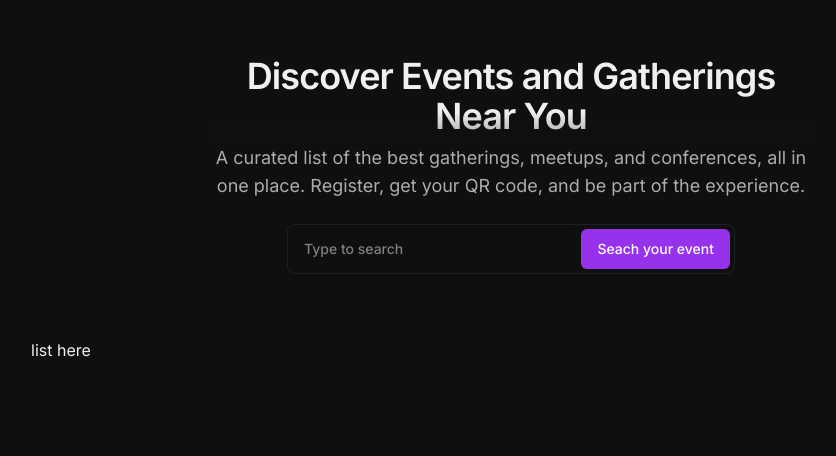
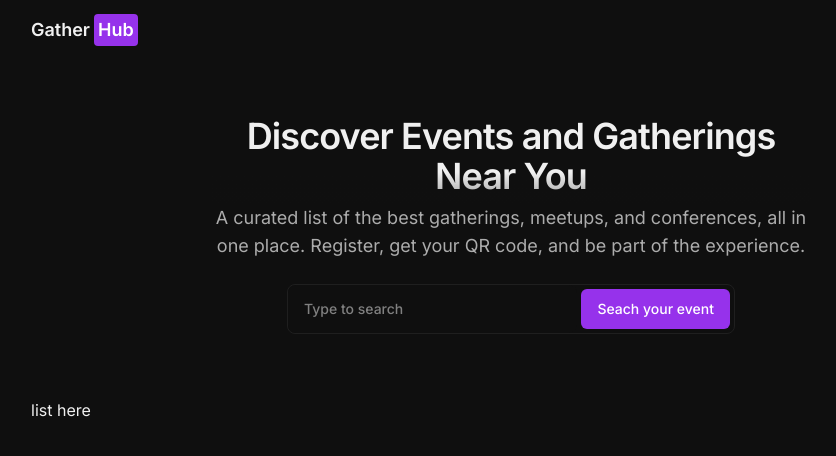
Before and after one commit to fikrialwan/fe-gatherhub, a Nuxt app: page / in a window 1280 px wide. Shown: the top 456 px of the page, without its empty margins (129-965 px from the left). Built offline with nearby package versions, Linux system fonts and the light colour scheme.

Commit message:
feat: add navbar layout

```diff
--- a/app.vue
+++ b/app.vue
@@ -1,11 +1,5 @@
 <template>
-  <div
-    class="dark bg-background text-foreground flex flex-col min-h-dvh font-inter"
-  >
-    <div
-      class="relative w-full mx-auto max-w-screen-lg px-6 lg:px-8 flex flex-col grow py-8 gap-8 md:gap-10 md:py-10 lg:gap-12 lg:py-12"
-    >
-      <NuxtPage />
-    </div>
-  </div>
+  <NuxtLayout>
+    <NuxtPage />
+  </NuxtLayout>
 </template>
--- a/components/content/Hero.vue
+++ b/components/content/Hero.vue
@@ -1,5 +1,8 @@
 <template>
-  <header class="flex flex-col gap-y-6 w-full mb-[2vh] lg:mt-[1vh]">
+  <section
+    aria-label="main introduction"
+    class="flex flex-col gap-y-6 w-full mb-[2vh] lg:mt-[1vh]"
+  >
     <section
       class="flex w-full flex-col gap-y-2 items-center text-center max-w-[37.5rem] mx-auto"
     >
@@ -42,5 +45,5 @@
         <Button class="m-1 px-4 py-1.5">Seach your event</Button>
       </form>
     </section>
-  </header>
+  </section>
 </template>
--- /dev/null
+++ b/components/layout/Navbar.vue
@@ -0,0 +1,21 @@
+<template>
+  <header
+    class="w-full mx-auto max-w-screen-lg px-6 lg:px-8 sticky top-0 inset-x-0 z-40"
+  >
+    <nav
+      class="flex flex-wrap items-center py-3.5 gap-x-3 font-semibold text-lg isolate overflow-clip lg:flex-nowrap lg:gap-4"
+    >
+      <NuxtLink
+        href="/"
+        class="flex flex-row gap-1 items-center w-fit"
+        aria-label="logo"
+      >
+        Gather
+        <span class="bg-primary text-primary-foreground px-1 py-0.5 rounded-sm"
+          >Hub</span
+        >
+      </NuxtLink>
+    </nav>
+  </header>
+</template>
+;
--- /dev/null
+++ b/layouts/default.vue
@@ -0,0 +1,16 @@
+<script setup lang="ts">
+import Navbar from "~/components/layout/Navbar.vue";
+</script>
+
+<template>
+  <div
+    class="dark bg-background text-foreground flex flex-col min-h-dvh font-inter"
+  >
+    <Navbar />
+    <div
+      class="relative w-full mx-auto max-w-screen-lg px-6 lg:px-8 flex flex-col grow py-8 gap-8 md:gap-10 md:py-10 lg:gap-12 lg:py-12"
+    >
+      <slot />
+    </div>
+  </div>
+</template>
```
